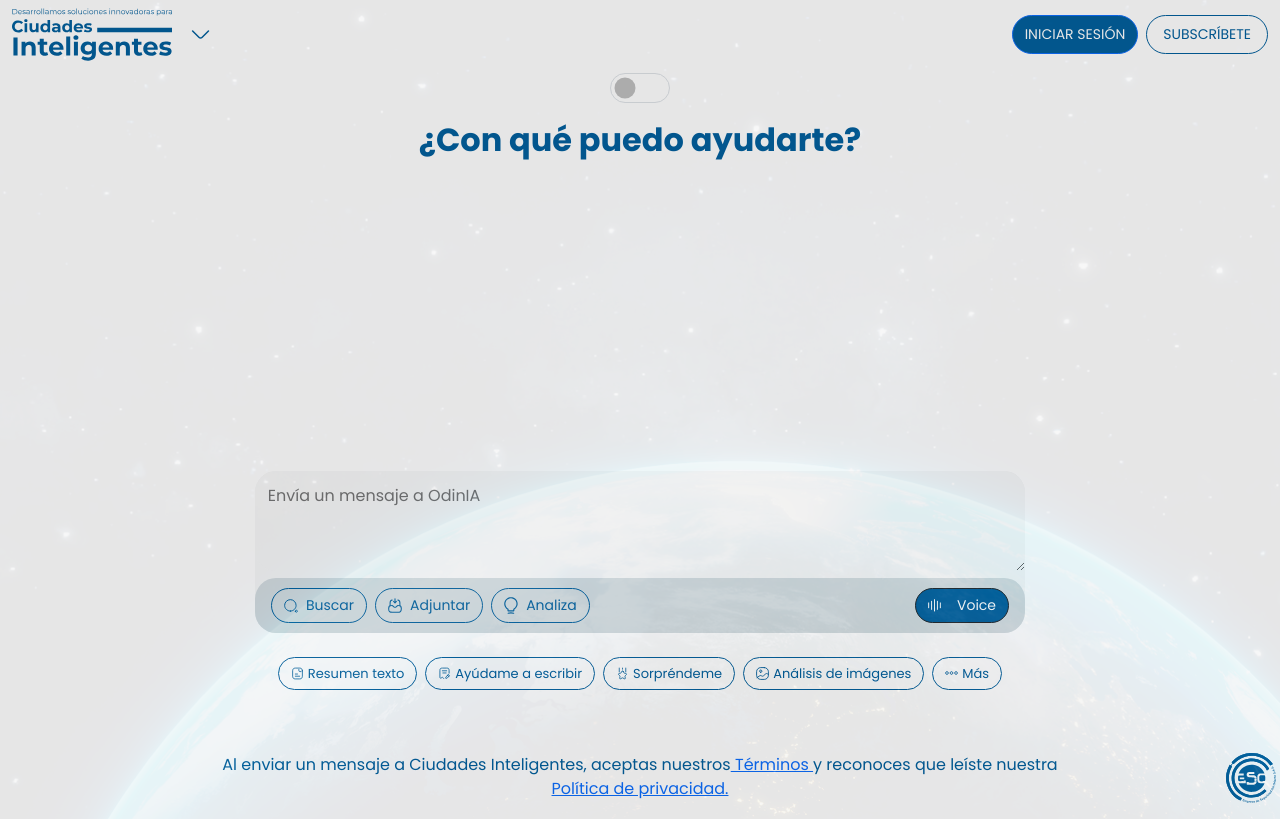
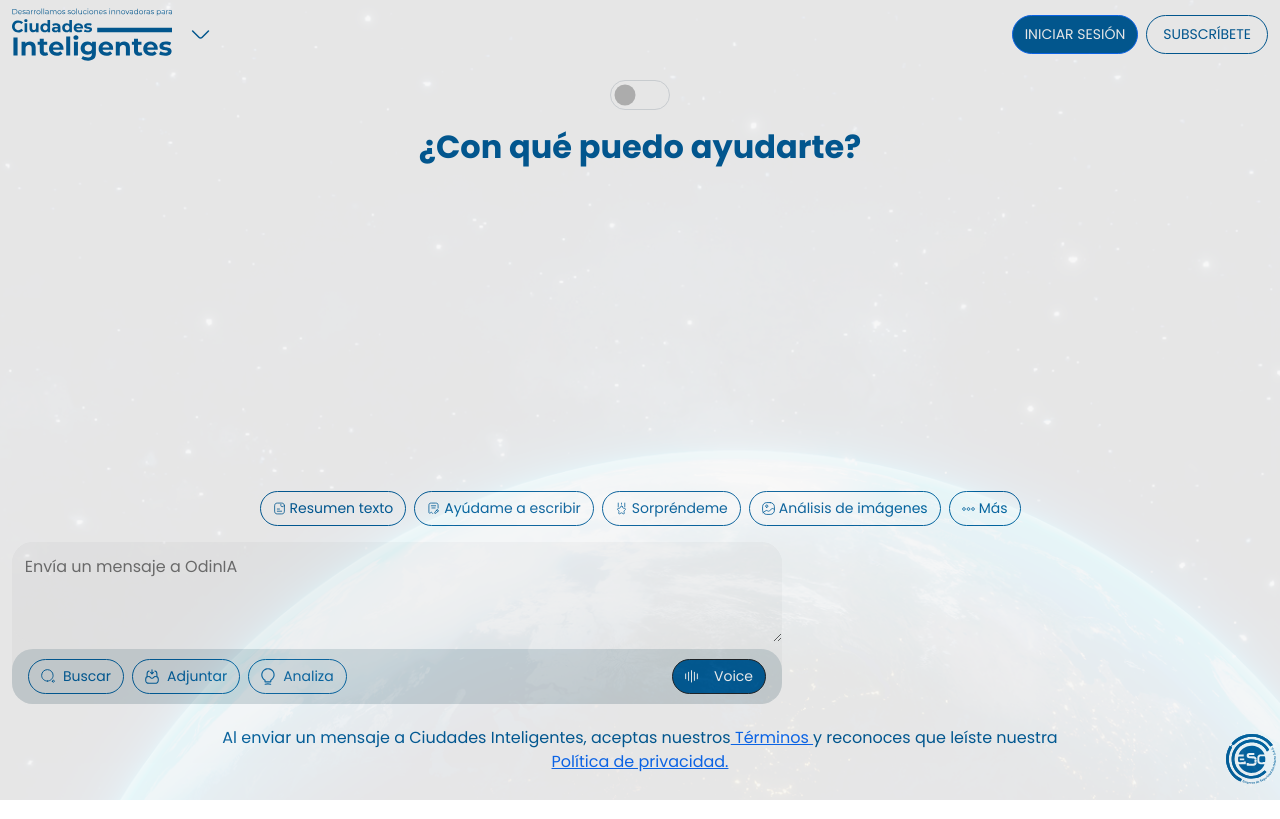
Before and after one commit to jhosephvillalba/smart-cities, a React (Vite) app: page / in a window 1280 px wide. Built offline with nearby package versions, Linux system fonts and the light colour scheme.

Commit message:
cambios reversados

```diff
--- a/src/App.jsx
+++ b/src/App.jsx
@@ -23,7 +23,7 @@ function App() {
           </div>
           <ChatContent />
         </div>
-        <footer className="row mt-5 g-2">
+        <footer className="row mt-3 g-2">
           {/* Logo: Primero en móvil, último en escritorio */}
           <div className="col-12 col-md-2 mb-3 order-1 order-md-3">
             <div className="w-100 d-flex justify-content-md-end justify-content-center">
@@ -35,7 +35,7 @@ function App() {
           <div className="col-12 col-md-2 h-0 order-2 order-md-1"></div>
 
           {/* Texto centrado */}
-          <div className="col-12 col-md-8 order-3 order-md-2">
+          <div className="col-12 col-md-8 m-0 order-3 order-md-2">
             <div className="d-flex justify-content-center align-items-center w-100">
               <div className="text-center">
                 <p className="m-0">
--- a/src/components/ChatContent/index.jsx
+++ b/src/components/ChatContent/index.jsx
@@ -2,13 +2,19 @@ import React, { useState, useRef, useEffect } from "react";
 import styles from "./styles.module.css";
 import ChatForm from "../ChatForm";
 import MarkdownRenderer from "../MarkdownRenderer"; // Importa el componente
+
+import IconBook from "../../assets/icons/smart-book.svg";
+import IconNotas from "../../assets/icons/smart-book-pencil.svg";
+import IconStar from "../../assets/icons/smart-star.svg";
+import IconImg from "../../assets/icons/smart-img-load.svg";
+import IconMore from "../../assets/icons/smart-more.svg";
 
 function ChatContent() {
   const [messages, setMessages] = useState([]);
   const chatBoxRef = useRef(null);
 
   useEffect(() => {
-    if(chatBoxRef.current){
+    if (chatBoxRef.current) {
       chatBoxRef.current.scrollTop = chatBoxRef.current.scrollHeight;
     }
   }, [messages])
@@ -26,7 +32,7 @@ function ChatContent() {
           </div>
 
           {/* Área de mensajes */}
-          <div ref={chatBoxRef} className={`container-fluid d-flex flex-column gap-3 ${styles.chat_box}`}>
+          <div ref={chatBoxRef} className={`container d-flex flex-column gap-3`}>
             {messages.map(({ message, isUser }, index) => (
               <div
                 key={index}
@@ -42,7 +48,37 @@ function ChatContent() {
             ))}
           </div>
         </div>
-        <div className="d-flex justify-content-center">
+        <div className="d-flex flex-column justify-content-center">
+          <div className={`d-flex justify-content-center ${messages.length === 0 ? styles.title_visibility : styles.title_hidden}`}>
+            <div className="w-100 d-flex justify-content-center flex-wrap mt-lg-4  mb-3" style={{ maxWidth: "1200px" }}>
+              <div className="d-flex flex-row gap-2 flex-wrap justify-content-center align-items-center">
+                <button className="btn btn-info d-flex justify-content-center align-items-center" data-bs-toggle="modal" data-bs-target="#about">
+                  <img src={IconBook} alt="ear" width={13} />
+                  <span className={`text-white ${styles.font_size} ms-1`}> Resumen texto </span>
+                </button>
+
+                <button className="btn btn-info d-flex justify-content-center align-items-center" data-bs-toggle="modal" data-bs-target="#helpWriter">
+                  <img src={IconNotas} alt="ear" width={13} />
+                  <span className={`text-white ${styles.font_size} ms-1`}> Ayúdame a escribir </span>
+                </button>
+
+                <button className="btn btn-info d-flex justify-content-center align-items-center">
+                  <img src={IconStar} alt="ear" width={13} />
+                  <span className={`text-white ${styles.font_size} ms-1`}> Sorpréndeme </span>
+                </button>
+
+                <button className="btn btn-info d-flex justify-content-center align-items-center">
+                  <img src={IconImg} alt="ear" width={13} />
+                  <span className={`text-white ${styles.font_size} ms-1`}> Análisis de imágenes </span>
+                </button>
+
+                <button className="btn btn-info d-flex justify-content-center align-items-center">
+                  <img src={IconMore} alt="ear" width={13} />
+                  <span className={`text-white ${styles.font_size} ms-1`}> Más </span>
+                </button>
+              </div>
+            </div>
+          </div>
           <ChatForm sendMessage={handlerMessage} />
         </div>
       </div>
--- a/src/components/ChatContent/styles.module.css
+++ b/src/components/ChatContent/styles.module.css
@@ -10,10 +10,5 @@
 
 .content_chat_heigth {
     height: calc(100vh - 13rem) !important;
+    overflow-y: auto;
 }
-
-.chat_box {
-    height: calc(100vh - 32rem) !important;
-    overflow-y: auto;
-    /* scroll-behavior: smooth; */
-}
--- a/src/components/ChatForm/index.jsx
+++ b/src/components/ChatForm/index.jsx
@@ -121,11 +121,7 @@ import IconUpload from "../../assets/icons/smart-download.svg";
 import IconFocus from "../../assets/icons/smart-focus.svg";
 import IconProcess from "../../assets/icons/icon-process.svg";
 
-import IconBook from "../../assets/icons/smart-book.svg";
-import IconNotas from "../../assets/icons/smart-book-pencil.svg";
-import IconStar from "../../assets/icons/smart-star.svg";
-import IconImg from "../../assets/icons/smart-img-load.svg";
-import IconMore from "../../assets/icons/smart-more.svg";
+
 import MoreServices from "../../assets/icons/+.svg"
 
 const ChatForm = ({ sendMessage }) => {
@@ -134,6 +130,7 @@ const ChatForm = ({ sendMessage }) => {
 
   const handleSubmit = async (e) => {
     e.preventDefault();
+    setInput("")
     if (!input.trim()) return; // Evitar mensajes vacíos
 
     setIsLoading(true);
@@ -175,34 +172,7 @@ const ChatForm = ({ sendMessage }) => {
       <div className="w-100 d-flex flex-column flex-md-column-reverse" style={{ maxWidth: "770px" }}>
 
         {/* --------------------------Caja de botones (arriba en md)------------------------- */}
-        <div className="w-100 d-flex justify-content-center flex-wrap mt-lg-4  mb-3" style={{ maxWidth: "1200px" }}>
-          <div className="d-flex flex-row gap-2 flex-wrap justify-content-center align-items-center">
-            <button className="btn btn-info d-flex justify-content-center align-items-center" data-bs-toggle="modal" data-bs-target="#about">
-              <img src={IconBook} alt="ear" width={13} />
-              <span className={`text-white ${styles.font_size} ms-1`}> Resumen texto </span>
-            </button>
 
-            <button className="btn btn-info d-flex justify-content-center align-items-center" data-bs-toggle="modal" data-bs-target="#helpWriter">
-              <img src={IconNotas} alt="ear" width={13} />
-              <span className={`text-white ${styles.font_size} ms-1`}> Ayúdame a escribir </span>
-            </button>
-
-            <button className="btn btn-info d-flex justify-content-center align-items-center">
-              <img src={IconStar} alt="ear" width={13} />
-              <span className={`text-white ${styles.font_size} ms-1`}> Sorpréndeme </span>
-            </button>
-
-            <button className="btn btn-info d-flex justify-content-center align-items-center">
-              <img src={IconImg} alt="ear" width={13} />
-              <span className={`text-white ${styles.font_size} ms-1`}> Análisis de imágenes </span>
-            </button>
-
-            <button className="btn btn-info d-flex justify-content-center align-items-center">
-              <img src={IconMore} alt="ear" width={13} />
-              <span className={`text-white ${styles.font_size} ms-1`}> Más </span>
-            </button>
-          </div>
-        </div>
 
         {/* --------------------------Caja de texto (abajo en md)------------------------- */}
         <div className={`d-flex flex-column gap-1 w-100 ${styles.container_chat_text}`}>
@@ -221,7 +191,7 @@ const ChatForm = ({ sendMessage }) => {
             <div className={`w-100 d-flex justify-content-between ${styles.container_chat_buttons} justify-content-between`}>
               <div className="d-flex flex-row gap-2 w-100">
 
-                <button onClick={() => setInput("")} type="submit" className="btn btn-secondary d-flex justify-content-center align-items-center">
+                <button type="submit" className="btn btn-secondary d-flex justify-content-center align-items-center">
                   {
                     isLoading ? (<div className="spinner-border spinner-border-sm" role="status">
                       <span class="visually-hidden">Loading...</span>
```
Lines whose indentation alone changed are shown as unchanged.
